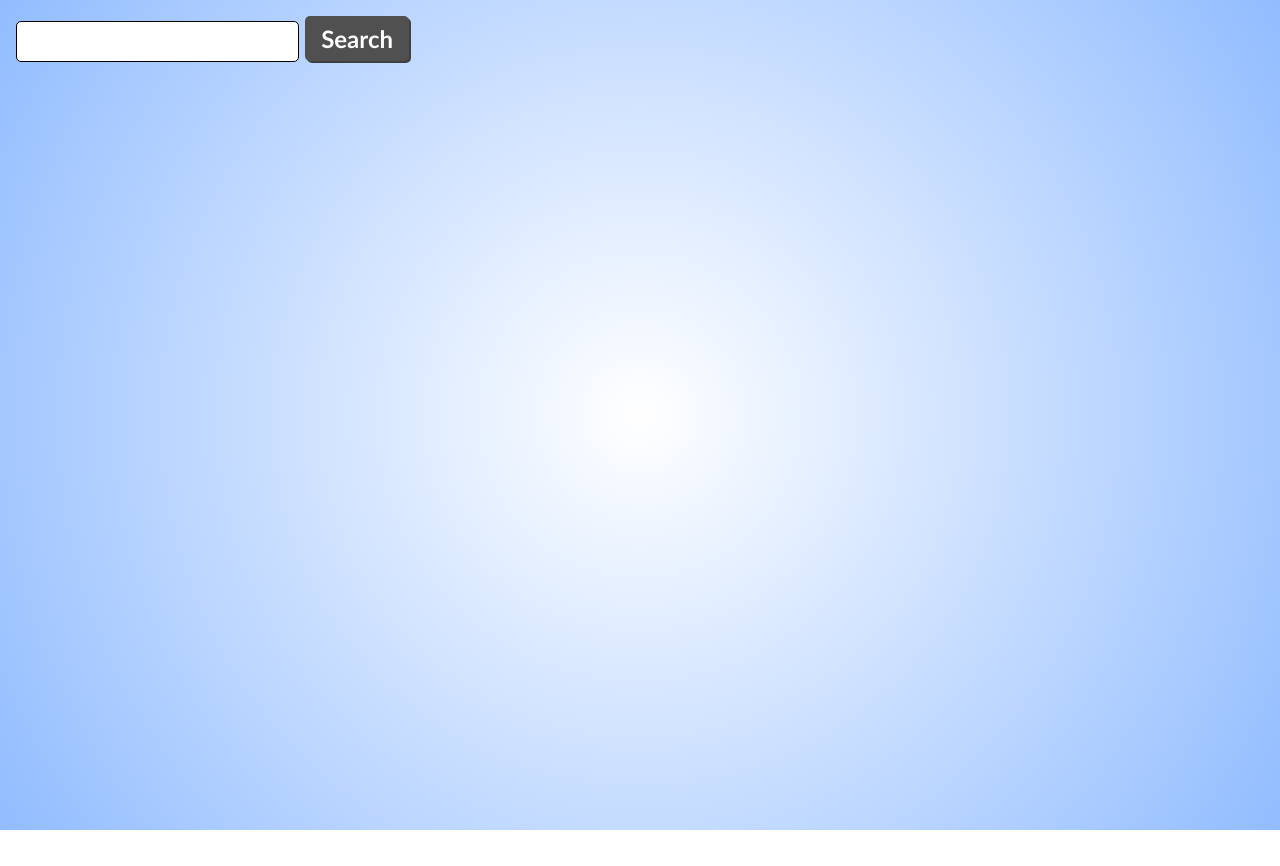
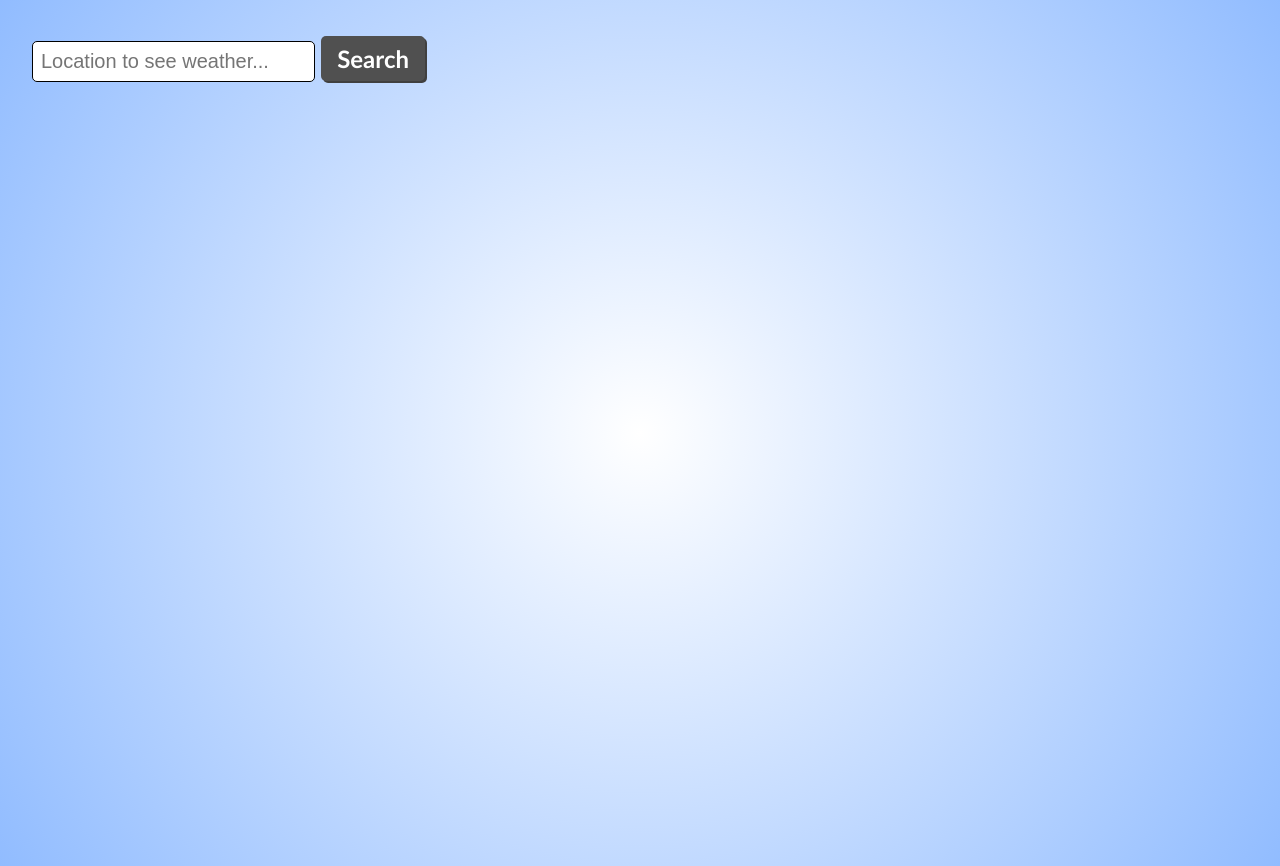
Before and after one commit to eyaldavidszt/weather-app, a website built with webpack: page src/assets/template.html in a window 1280 px wide. Before the commit the page ends 830 px from the top, so only its background shows below. Built offline with nearby package versions, Linux system fonts and the light colour scheme.

Commit message:
Finalize styling

```diff
--- a/src/assets/style.css
+++ b/src/assets/style.css
@@ -75,6 +75,7 @@ button {
   box-shadow: 2px 2px 0px #404040;
   padding: 0.5rem 1rem;
   transition: 0.1s ease;
+  margin-top: 0.25rem;
 }
 
 button:active {
@@ -85,3 +86,7 @@ button:active {
   font-size: 3rem;
   font-weight: bold;
 }
+
+form {
+  margin: 1rem;
+}
--- a/src/assets/template.html
+++ b/src/assets/template.html
@@ -7,7 +7,12 @@
   </head>
   <body>
     <form action="">
-      <input data-location-input type="text" />
+      <input
+        data-location-input
+        type="text"
+        aria-label="location input"
+        placeholder="Location to see weather..."
+      />
       <button data-search-btn>Search</button>
     </form>
     <div class="card-container">
```
Also changed, not shown: dist/index.html, dist/main.js.
